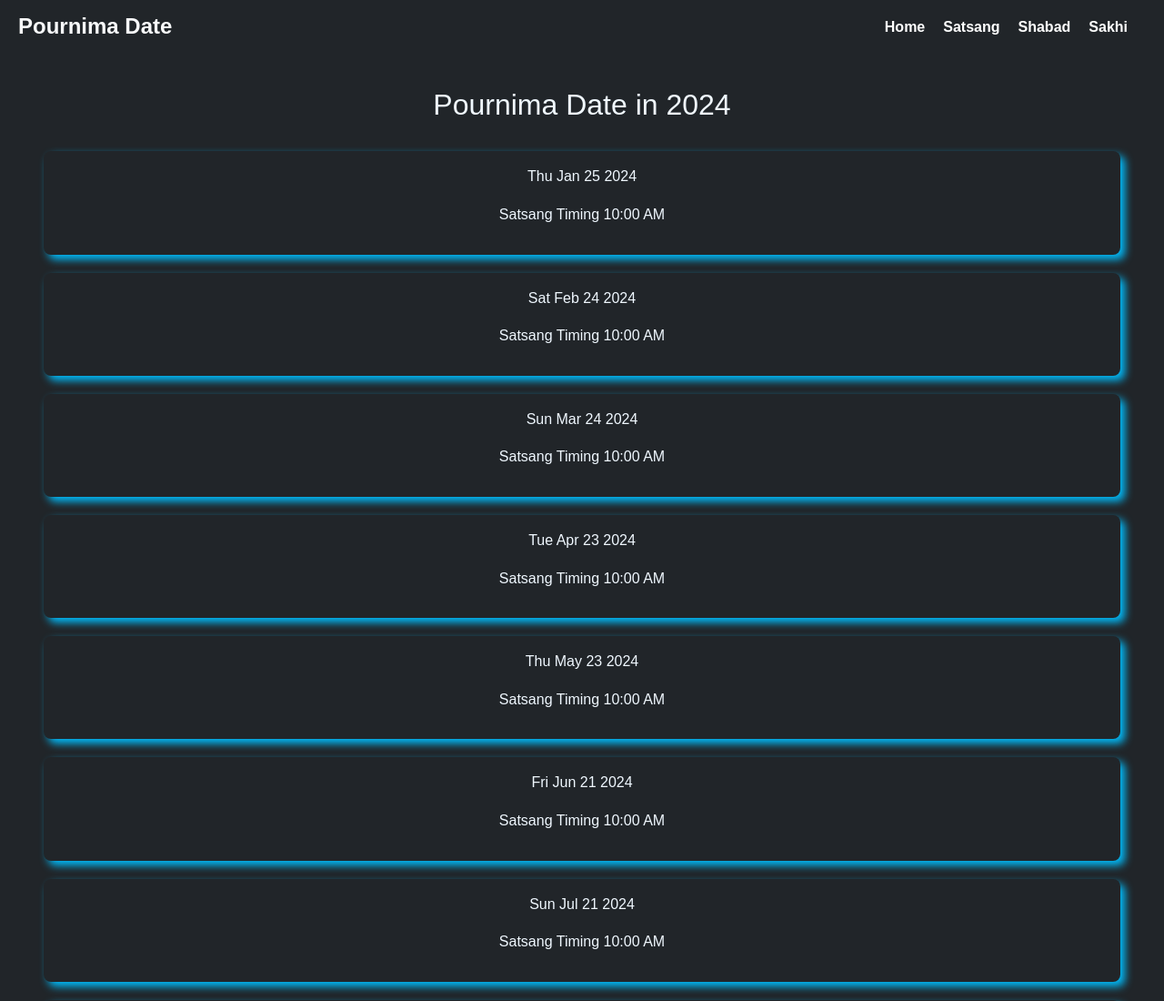
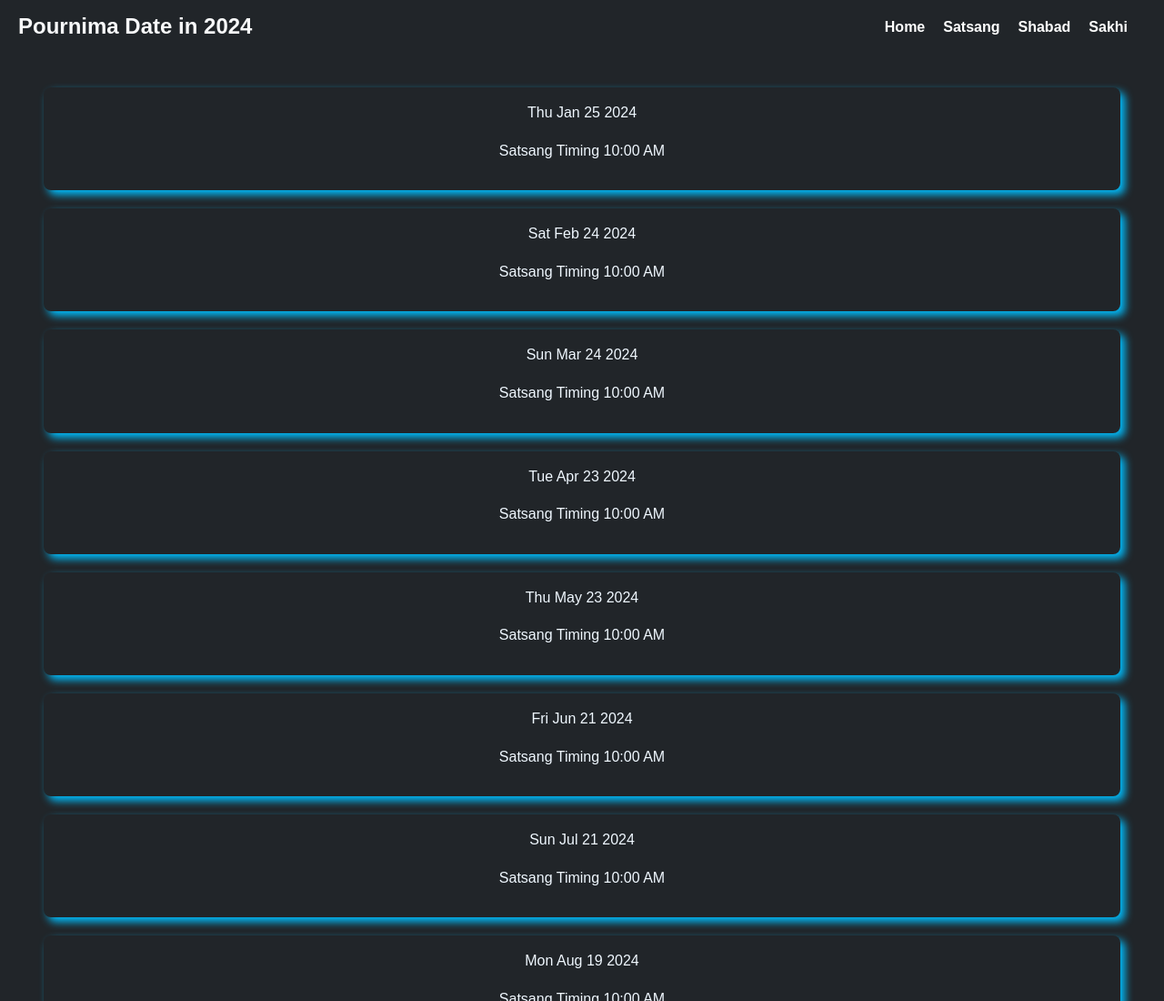
Before and after one commit to neerajm1264/RS_Pehowa, a plain HTML site: page pournima.html in a window 1280 px wide. Shown: the top 1100 px of the page at 91% size. Drawn offline with nearby package versions, Linux system fonts and the light colour scheme.

Commit message:
Update pournima.html

```diff
--- a/pournima.html
+++ b/pournima.html
@@ -28,7 +28,7 @@ box-shadow: 5px 5px 10px var(--shadow);
 <body class="bg-dark">
     <nav class="bg-dark navbar">
         <div class="navbar-header">
-            <h1 class="navbar-brand text-light">Pournima Date</h1>
+            <h1 class="navbar-brand text-light">Pournima Date in 2024 </h1>
             <button id="toggleButton" class="toggle-button">☰</button>
         </div>
         <ul class="nav-links" id="navLinks">
@@ -41,7 +41,7 @@ box-shadow: 5px 5px 10px var(--shadow);
     </nav>
 
     <div class="outer-card">
-        <h2>Pournima Date in 2024 </h2>
+<!--         <h2>Pournima Date in 2024 </h2> -->
         <div id="amavasyaDatesContainer"></div>
     </div>
 
```
